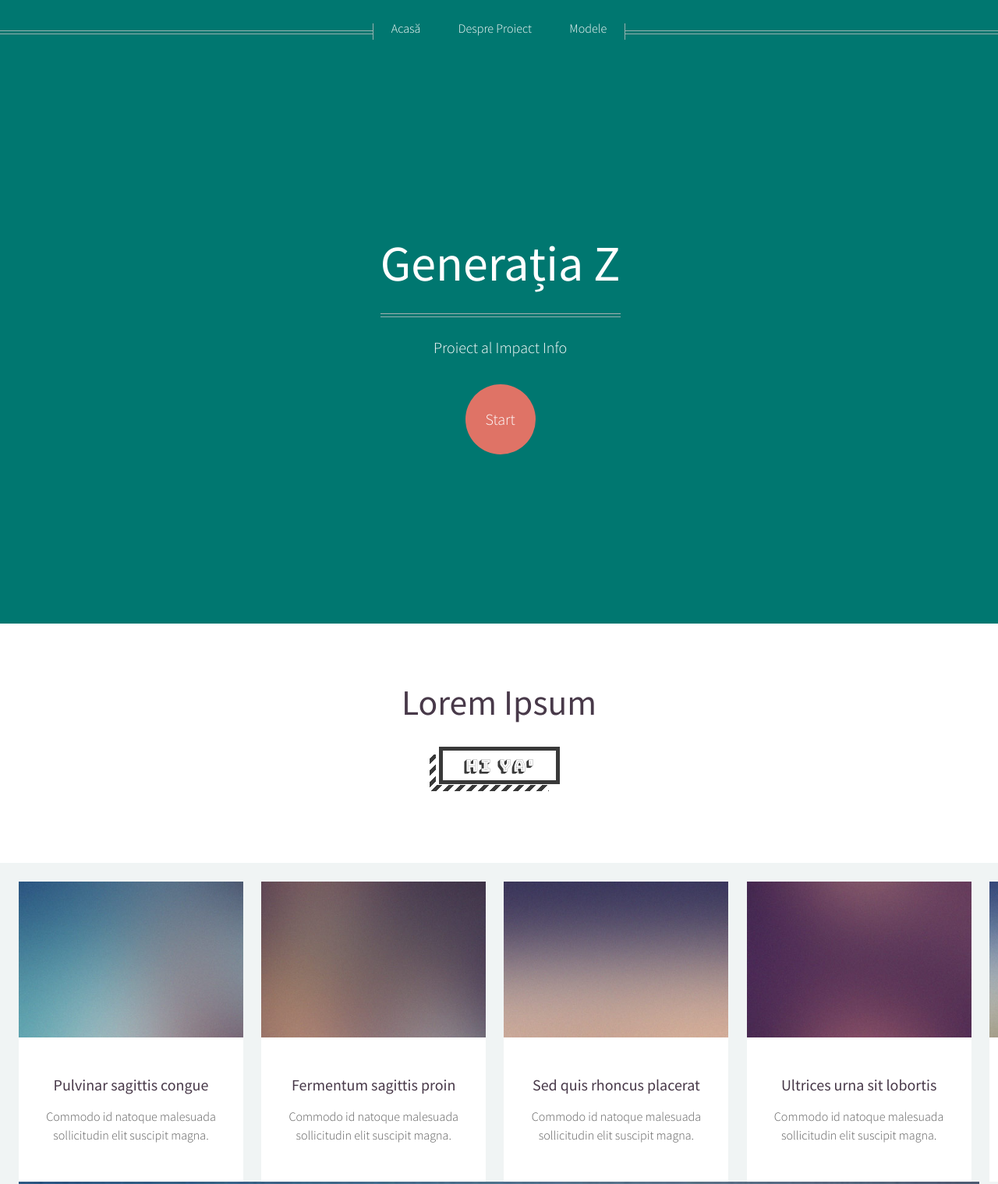
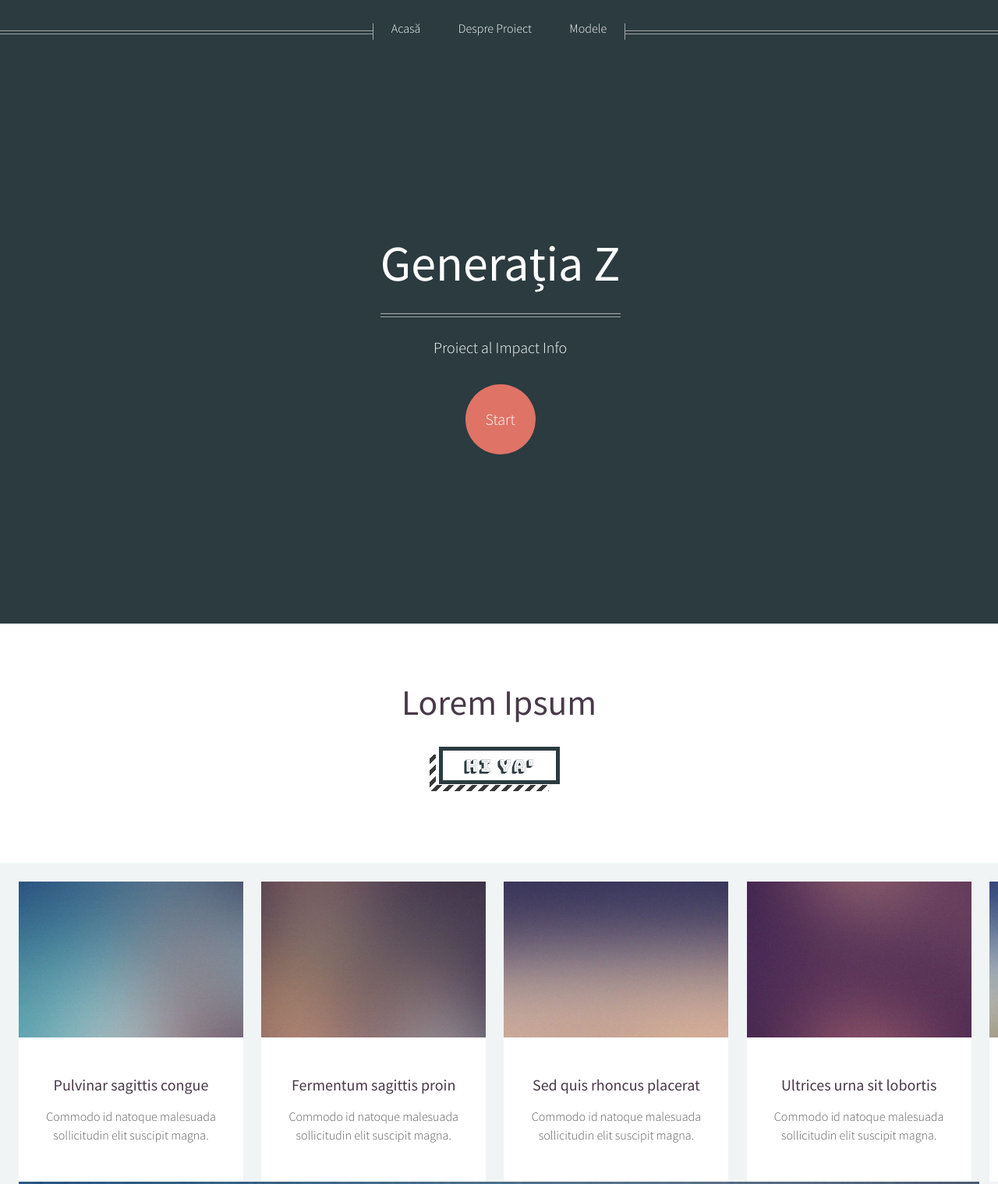
Before and after one commit to generatiaz/generatiaz.github.io, a plain HTML site: page index.html in a window 1280 px wide. Shown: the top 1519 px of the page at 78% size. Drawn offline with Linux system fonts and the light colour scheme.

Commit message:
Fixed the colours

```diff
--- a/assets/css/button.css
+++ b/assets/css/button.css
@@ -23,9 +23,9 @@ button {
   color: #4183D7;
 }
 .btn.striped-shadow.dark span {
-    border-color: #393939;
+    border-color: #2B3B40;
     background: #fff;
-  color: #393939;
+  color: #2B3B40;
 }
 
 .btn {
--- a/assets/css/main.css
+++ b/assets/css/main.css
@@ -2096,7 +2096,7 @@
 
 	#header {
 		position: relative;
-		background-color: #007770;
+		background-color: #2B3B40;
 		background-size: cover;
 		background-position: center center;
 		background-attachment: fixed;
@@ -2378,7 +2378,7 @@
 		position: relative;
 		overflow: hidden;
 		padding: 6em 0 6em 0;
-		background: #007770;
+		background: #2B3B40;
 		color: #fff;
 	}
 
```
